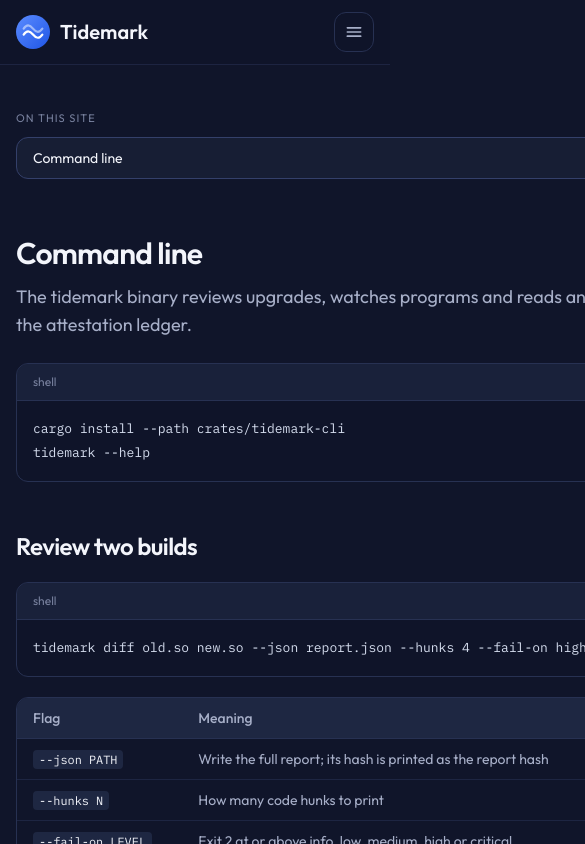
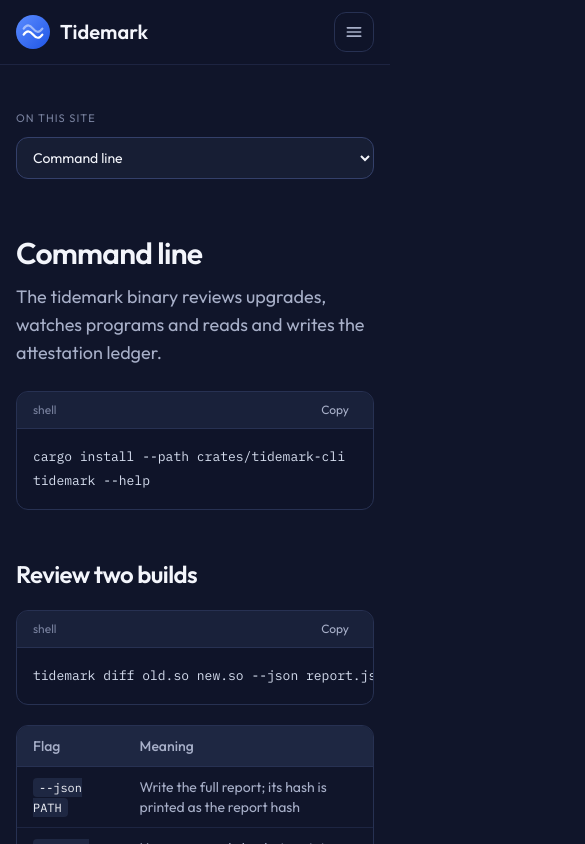
Before and after one commit to IIITManjeet/Tidemark, a Next.js app in the folder web/: page /docs/cli in a window 390 px wide. Shown: the top 844 px of the page, 585 px wide, since content can reach past the window. Built offline with nearby package versions, Linux system fonts and the light colour scheme.

Commit message:
site fits phones; readme covers ledger v3 and docs

```diff
--- a/web/app/docs/layout.tsx
+++ b/web/app/docs/layout.tsx
@@ -3,10 +3,10 @@ import { DocsNav } from "@/components/docs";
 export default function DocsLayout({ children }: { children: React.ReactNode }) {
   return (
     <div className="mx-auto grid max-w-6xl gap-8 px-4 py-10 sm:px-6 lg:grid-cols-[220px_minmax(0,1fr)] lg:gap-12">
-      <aside>
+      <aside className="min-w-0">
         <DocsNav />
       </aside>
-      <div className="max-w-3xl">{children}</div>
+      <div className="min-w-0 max-w-3xl">{children}</div>
     </div>
   );
 }
--- a/web/app/globals.css
+++ b/web/app/globals.css
@@ -29,6 +29,7 @@
   html {
     color-scheme: dark;
     scroll-behavior: smooth;
+    overflow-x: clip;
   }
   body {
     @apply min-h-screen overflow-x-hidden bg-bg font-sans text-[15px] leading-relaxed text-text antialiased;
```
Also changed, not shown: 1 other file (tests, documents, lock files or other folders).
